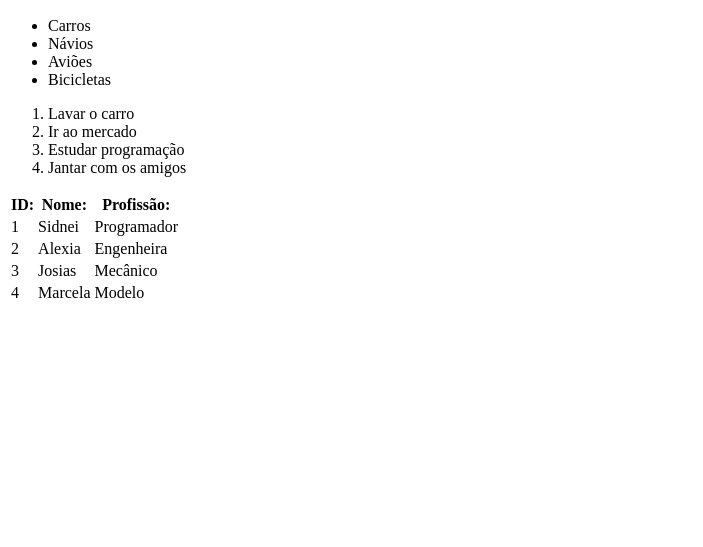
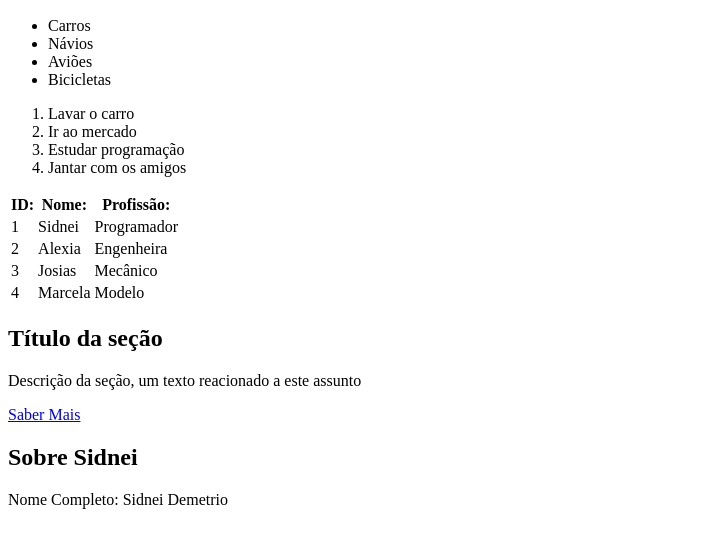
Before and after one commit to Dynnho/Front-end, a plain HTML site: page 2_HTML/index.html in a window 1280 px wide. Shown: the part 1391-1938 px from the top of the page, without its empty margins (0-703 px from the left). Drawn offline with Linux system fonts and the light colour scheme.

Commit message:
Adiciona seções sobre Sidnei e descrição da seção no HTML

```diff
--- a/2_HTML/index.html
+++ b/2_HTML/index.html
@@ -89,6 +89,15 @@
             </tr>
           </table>
 
-
+          <!-- 12 - div -->
+          <div>
+            <h2>Título da seção</h2>
+            <p>Descrição da seção, um texto reacionado a este assunto</p>
+            <a href="#">Saber Mais</a>
+          </div>
+          <div>
+            <h2>Sobre Sidnei</h2>
+            <p>Nome Completo: Sidnei Demetrio</p>
+          </div>
     </body>
 </html>
```
